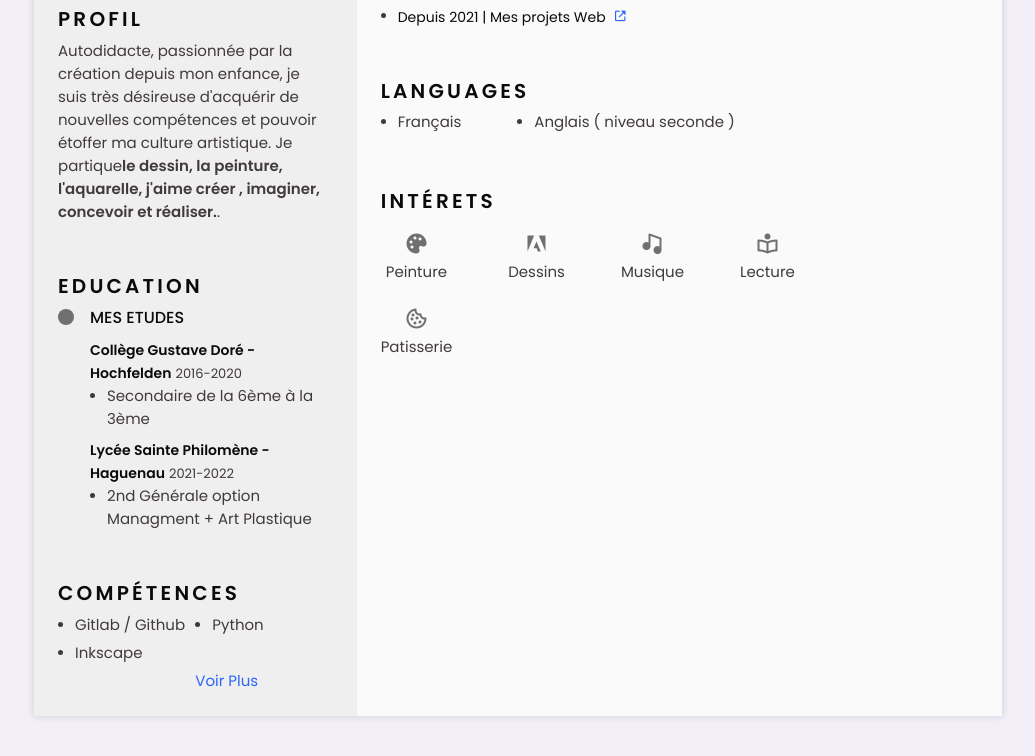
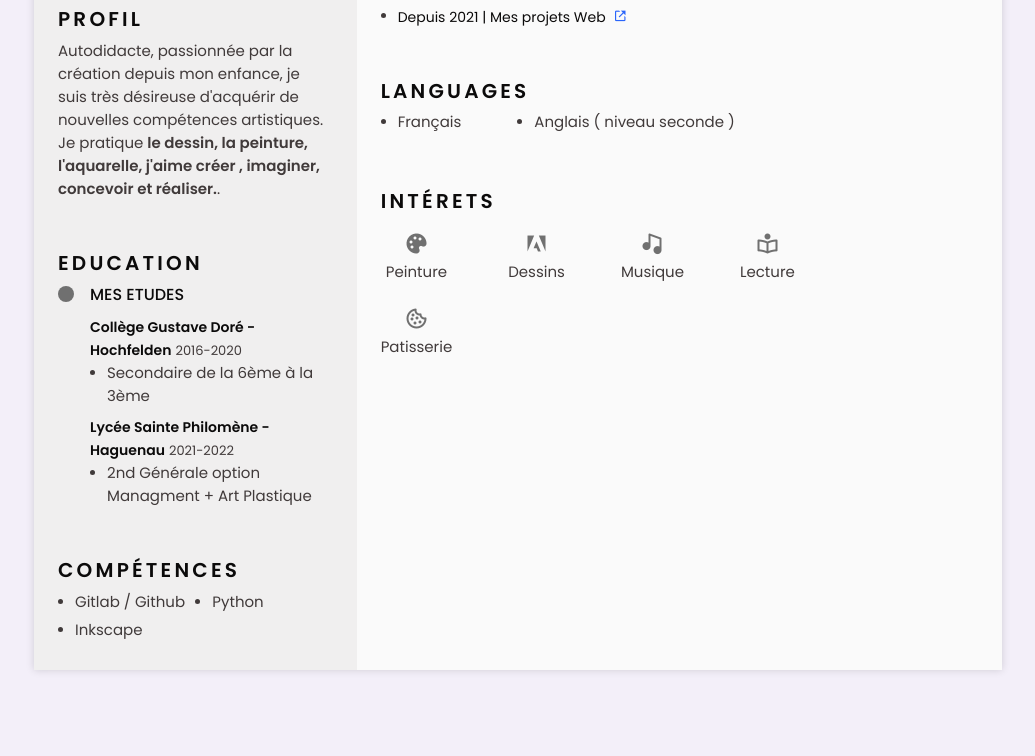
Before and after one commit to leaneroz/mon-cv, a plain HTML site: page index.html in a window 1280 px wide. Shown: the part 652-1408 px from the top of the page, without its empty margins (122-1157 px from the left). After the commit the page ends 1370 px from the top, so only its background shows below. Drawn offline with nearby package versions, Linux system fonts and the light colour scheme.

Commit message:
update index.html

```diff
--- a/index.html
+++ b/index.html
@@ -89,7 +89,7 @@
 
                             <!-- Button to download yout CV saved in the pdf folder. Available for mobile -->
                             <div>
-                                <a download="" href="assets/pdf/ResumeCV.pdf" class="home__button-movil">Téléchargement</a>
+                                <a download="" href="assets/pdf/Leane-Rodriguez-CV.pdf" class="home__button-movil">Téléchargement</a>
                             </div>
                         </div>
 
@@ -151,7 +151,7 @@
                     <h2 class="section-title">Profil</h2>
 
                     <p class="profile__description">
-                        Autodidacte, passionnée par la création depuis mon enfance, je suis très désireuse d'acquérir de nouvelles compétences et pouvoir étoffer ma culture artistique. Je partique<b>le dessin, la peinture, l'aquarelle, j'aime créer , imaginer, concevoir et réaliser.</b>.
+                        Autodidacte, passionnée par la création depuis mon enfance, je suis très désireuse d'acquérir de nouvelles compétences artistiques. Je pratique <b>le dessin, la peinture, l'aquarelle, j'aime créer , imaginer, concevoir et réaliser.</b>.
                     </p>
                 </section>
 
@@ -398,7 +398,7 @@
                                     <span class="skills__stars"><i class='bx bxs-star star__icon'></i>2</span>
                                 </div>
                             </div> -->
-                    <a href="#" class="skills-button" id="skills-button">Voir Plus</a>
+                    <!-- <a href="#" class="skills-button" id="skills-button">Voir Plus</a> -->
                 </section>
 
             </div>
```
